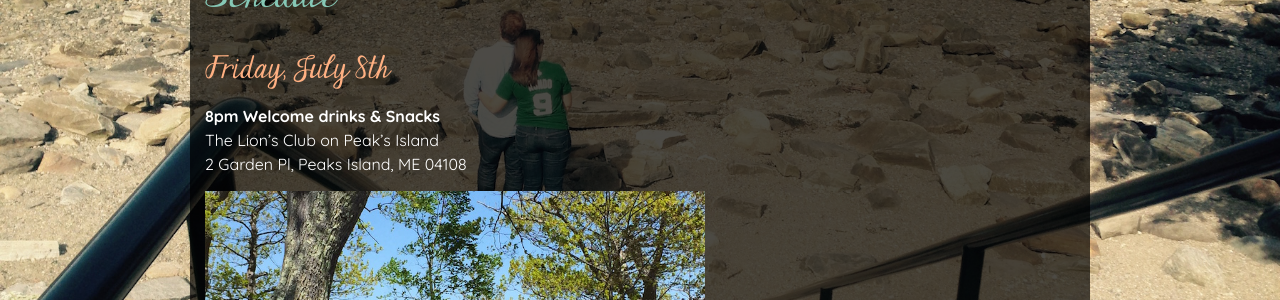
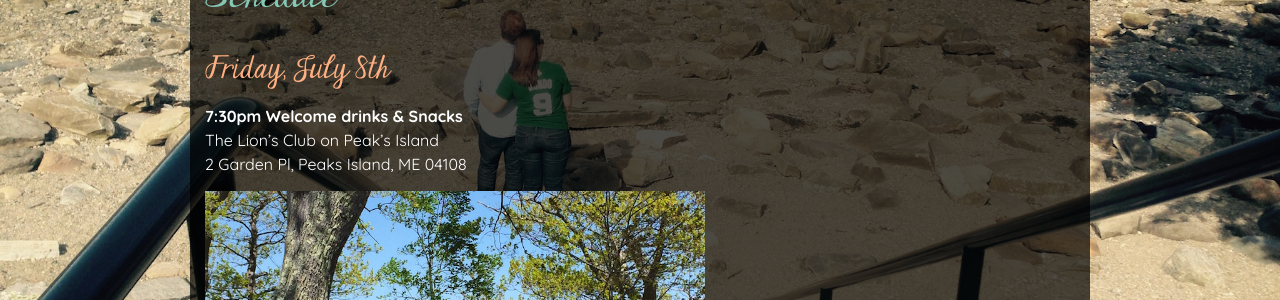
Before and after one commit to amekelburg/wedsite, a Jekyll site: the page built from 3-schedule.md, in a window 1280 px wide and 900 px high. Shown: the part 350-650 px from the top of the window. Built offline with Jekyll 4.4.1, drawn with Linux system fonts in a browser that asks for light colours; some web fonts are replaced; comment, search, counter and statistics services are not loaded.

Commit message:
Update 3-schedule.md

```diff
--- a/3-schedule.md
+++ b/3-schedule.md
@@ -6,7 +6,7 @@ permalink: /events-and-schedule/
 
 ### Friday, July 8th
 
-  **8pm Welcome drinks & Snacks**
+  **7:30pm Welcome drinks & Snacks**
 The Lion's Club on Peak's Island
 2 Garden Pl, Peaks Island, ME 04108
 
```
